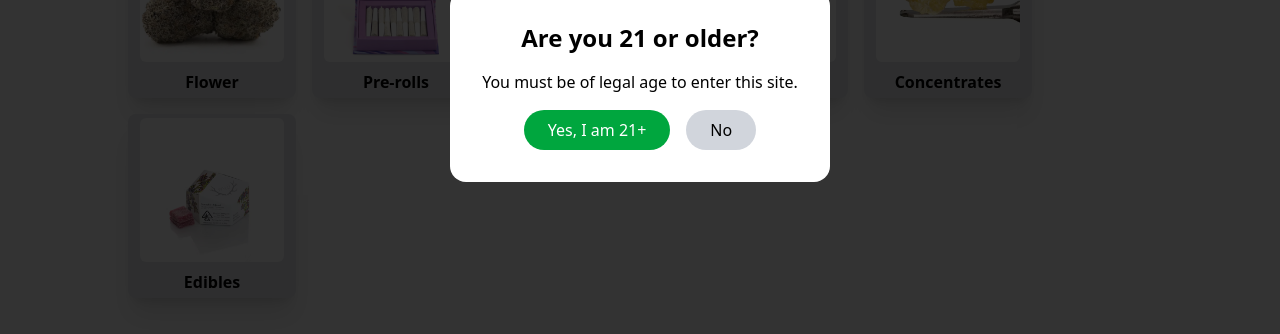
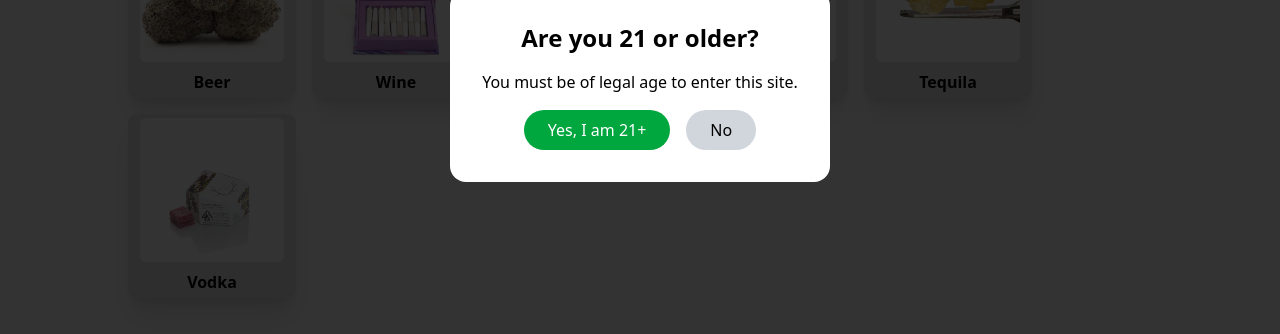
Before and after one commit to jchoi4497/jonnybottles, a Vue app: page /products in a window 1280 px wide. Shown: the part 314-648 px from the top of the page. Built offline with nearby package versions, Linux system fonts and the light colour scheme.

Commit message:
changing category names

```diff
--- a/package.json
+++ b/package.json
@@ -1,5 +1,5 @@
 {
-  "name": "bbb",
+  "name": "alcoholshowcase",
   "private": true,
   "version": "0.0.0",
   "type": "module",
--- a/src/components/products.js
+++ b/src/components/products.js
@@ -1,7 +1,7 @@
 export const categories = [
   {
     id: 1,
-    name: "Flower",
+    name: "Beer",
     logo: { img: "/FlowerPhotos/FrostedFlakes.webp" },
     products: [
       {
@@ -26,7 +26,7 @@ export const categories = [
   },
   {
     id: 2,
-    name: "Pre-rolls",
+    name: "Wine",
     logo: { img: "/preRollPhotos/WondersPurp10Pack.jpg" },
     products: [
       {
@@ -51,7 +51,7 @@ export const categories = [
   },
   {
     id: 3,
-    name: "Infused Pre-rolls",
+    name: "Cock-Tails",
     logo: { img: "/infusedPreRollPhotos/diamondInfused.jpg" },
     products: [
       {
@@ -76,7 +76,7 @@ export const categories = [
   },
   {
     id: 4,
-    name: "Vape Pens",
+    name: "Cognac",
     logo: { img: "/VapePensPhotos/dragonFruitVapePen.avif" },
     products: [
       {
@@ -101,7 +101,7 @@ export const categories = [
   },
   {
     id: 5,
-    name: "Concentrates",
+    name: "Tequila",
     logo: { img: "/ConcentratesPhotos/BerryCrepeDiamonds.avif" },
     products: [
       {
@@ -126,7 +126,7 @@ export const categories = [
   },
   {
     id: 6,
-    name: "Edibles",
+    name: "Vodka",
     logo: { img: "/EdiblesPhotos/HuckleBerryGummies.avif" },
     products: [
       {
```
